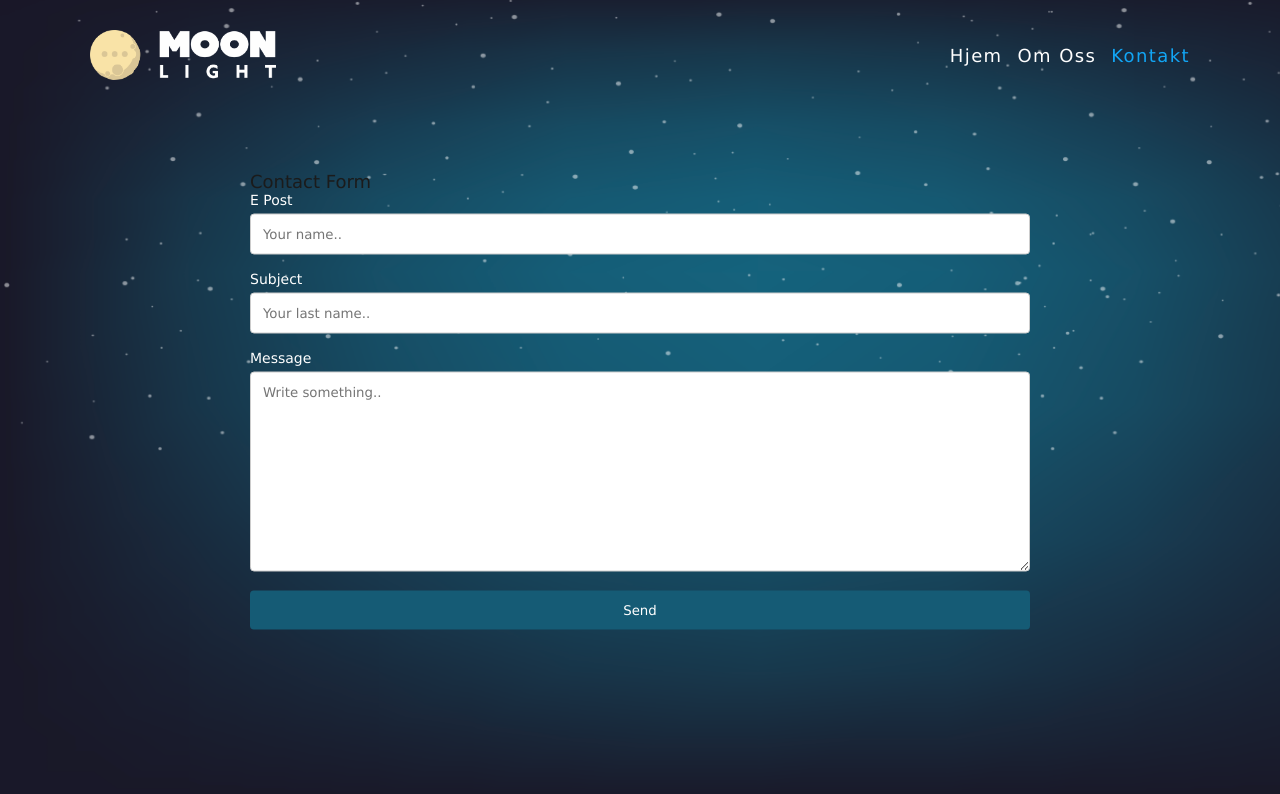
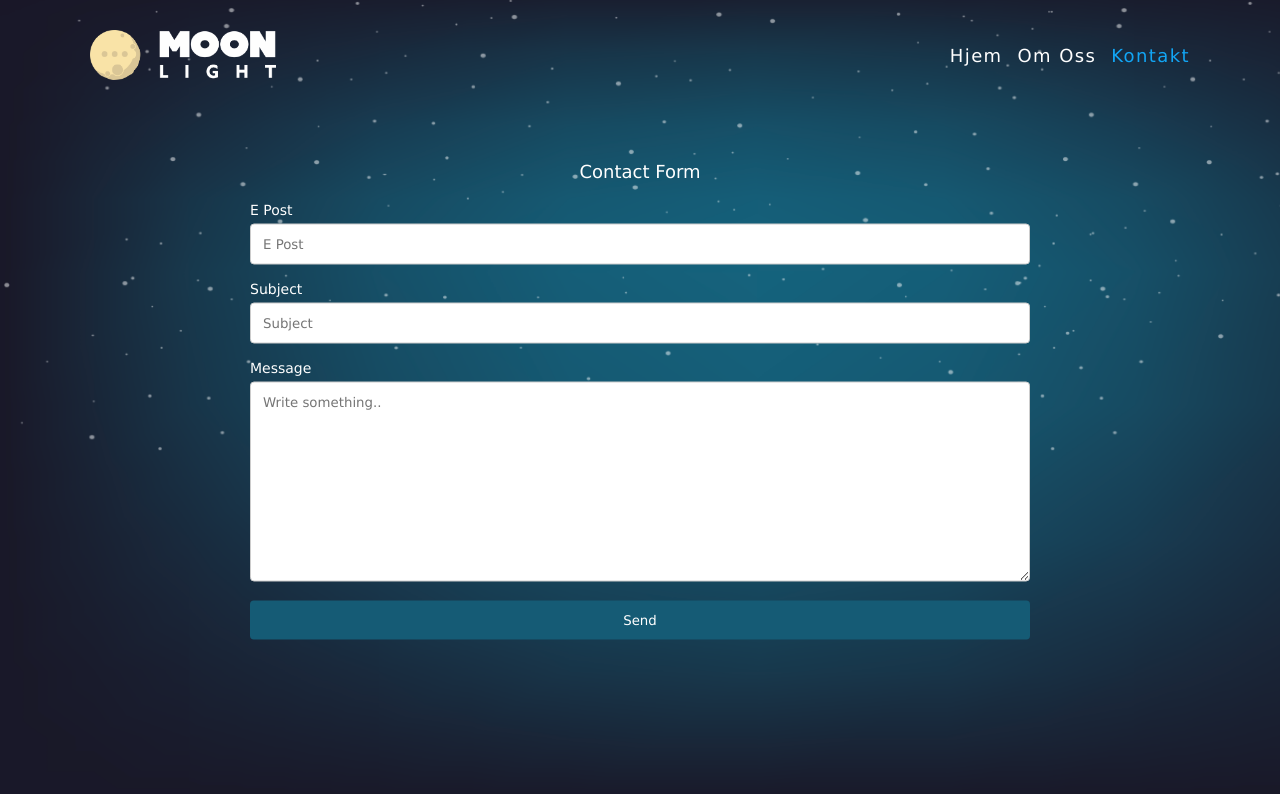
Before and after one commit to moonlightapp/landing-page, an Angular app: page /contact in a window 1280 px wide. Shown: the top 794 px of the page. Built offline with nearby package versions, Linux system fonts and the light colour scheme.

Commit message:
contact form changes

```diff
--- a/src/app/dashboard/contact/contact.component.html
+++ b/src/app/dashboard/contact/contact.component.html
@@ -1,15 +1,17 @@
 <div class="contact-container">
     <div class="container">
-        <h3>Contact Form</h3>
+        <div class="title">
+            <h3>Contact Form</h3>
+        </div>
 
-        <label for="first_name">E Post</label>
-        <input [formControl]="form.get('first_name')" type="text" id="first_name" placeholder="Your name..">
+        <label for="email">E Post</label>
+        <input [formControl]="form.get('first_name')" type="text" id="email" placeholder="E Post">
 
-        <label for="last_name">Subject</label>
-        <input [formControl]="form.get('last_name')" type="text" id="last_name" placeholder="Your last name..">
+        <label for="subject">Subject</label>
+        <input [formControl]="form.get('last_name')" type="text" id="subject" placeholder="Subject">
 
-        <label for="subject">Message</label>
-        <textarea [formControl]="form.get('subject')" id="subject" placeholder="Write something.." style="height:200px"></textarea>
+        <label for="message">Message</label>
+        <textarea [formControl]="form.get('subject')" id="message" placeholder="Write something.." style="height:200px"></textarea>
 
         <button (click)="submitForm()">Send</button>
     </div>
--- a/src/app/dashboard/contact/contact.component.scss
+++ b/src/app/dashboard/contact/contact.component.scss
@@ -1,3 +1,5 @@
+@import "../../../assets/styles/helpers/colors";
+
 .contact-container {
     position: absolute;
     top: 50%;
@@ -33,4 +35,12 @@
     button:hover {
         background-color: #45a049;
     }
+
+    .title {
+        text-align: center;
+        margin-bottom: 20px;
+        h3 {
+            color: $white;
+        }
+    }
 }
```
